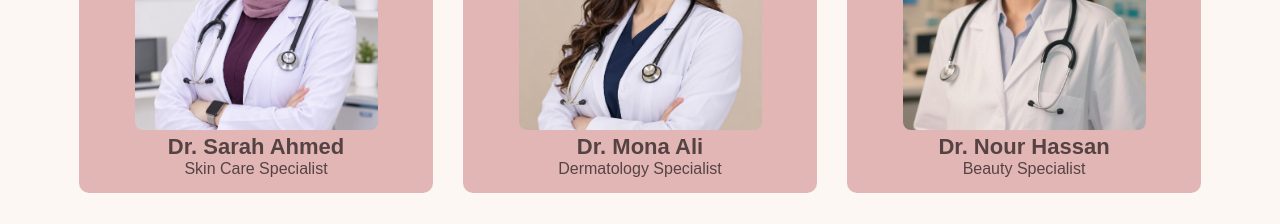
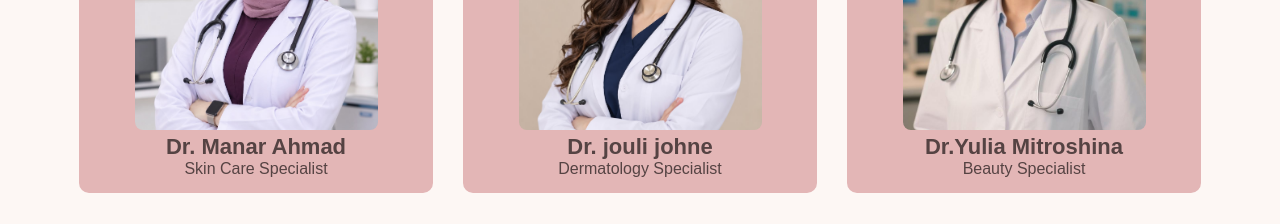
Before and after one commit to AhmedRamadan007/Beauty-clinic, a plain HTML site: page index.html in a window 1280 px wide. Shown: the part 1820-2044 px from the top of the page. Drawn offline with Linux system fonts and the light colour scheme.

Commit message:
complete merge

```diff
--- a/index.html
+++ b/index.html
@@ -145,7 +145,7 @@
 
                 <img src="./image/img2.jpeg" alt="Doctor">
 
-                <h3>Dr. Sarah Ahmed</h3>
+                <h3>Dr. Manar Ahmad</h3>
 
                 <p>Skin Care Specialist</p>
 
@@ -155,7 +155,7 @@
 
                 <img src="./image/img3.jpeg" alt="Doctor">
 
-                <h3>Dr. Mona Ali</h3>
+                <h3>Dr. jouli johne</h3>
 
                 <p>Dermatology Specialist</p>
 
@@ -165,7 +165,7 @@
 
                 <img src="./image/img4.jpeg" alt="Doctor">
 
-                <h3>Dr. Nour Hassan</h3>
+                <h3>Dr.Yulia Mitroshina</h3>
 
                 <p>Beauty Specialist</p>
 
```
